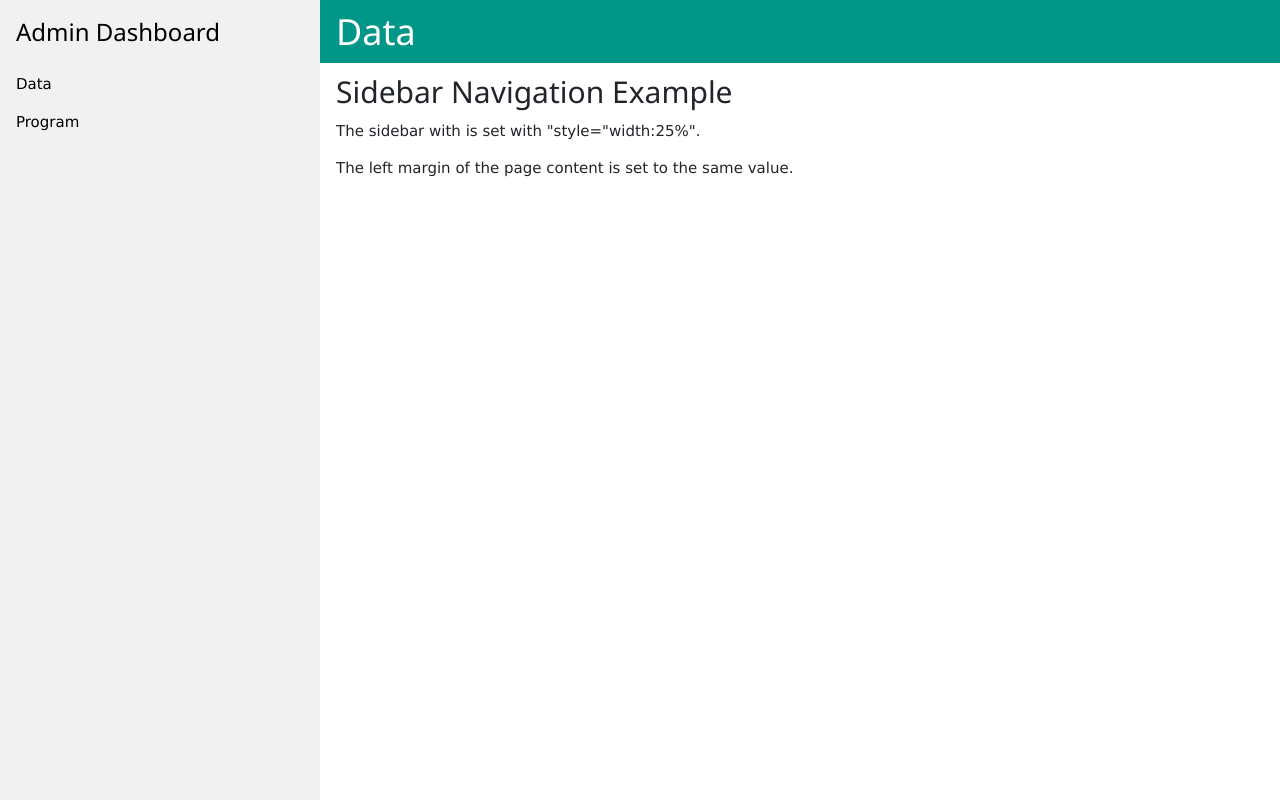
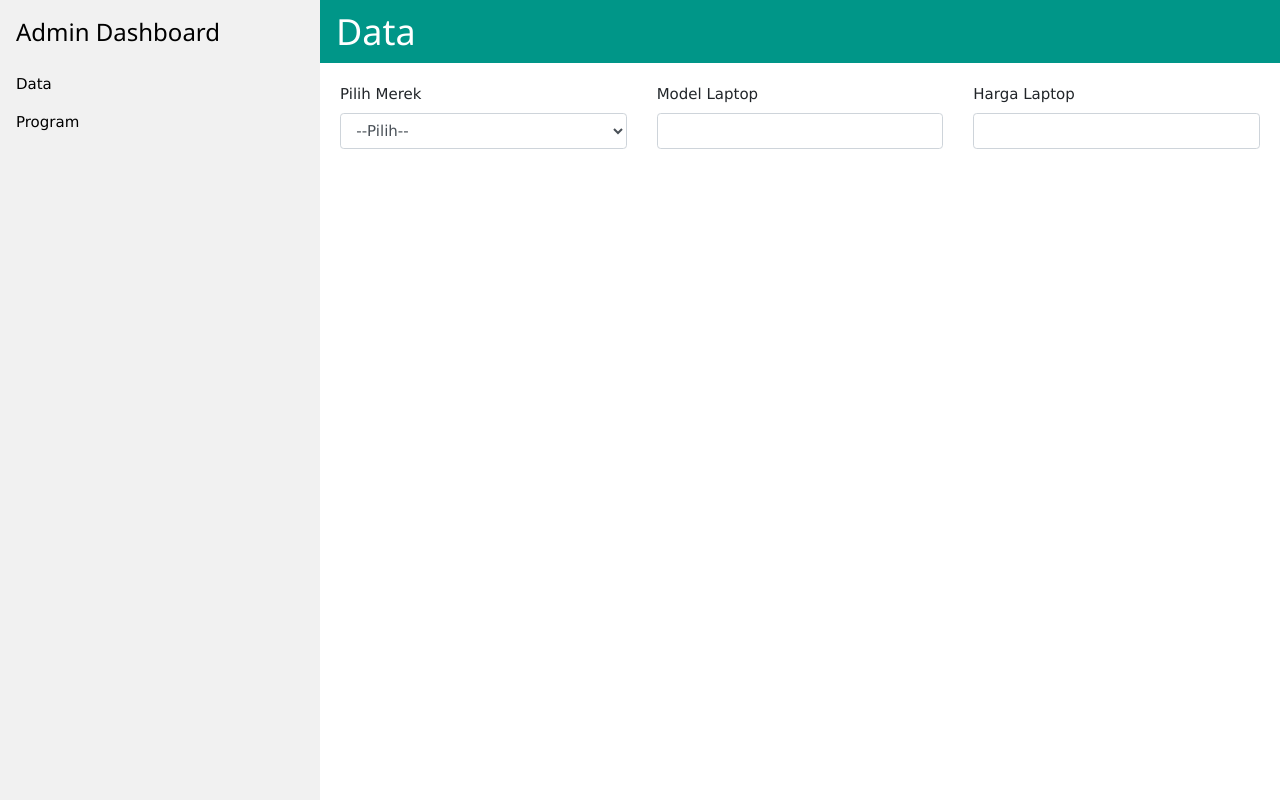
Before and after one commit to bayuirfan52/Fuzzy-Tahani-Laptop, a CodeIgniter app: page /database/index.php/admin/ in a window 1280 px wide. Run offline with CodeIgniter, Linux system fonts and the light colour scheme; some libraries are stand-ins or nearby versions.

Commit message:
Modified admin panel

```diff
--- a/application/views/admin/data.php
+++ b/application/views/admin/data.php
@@ -6,10 +6,29 @@
         <h1>Data</h1>
     </div>
 
-    <div class="w3-container">
-        <h2>Sidebar Navigation Example</h2>
-        <p>The sidebar with is set with "style="width:25%".</p>
-        <p>The left margin of the page content is set to the same value.</p>
+    <div class="container" style="padding:20px">
+        <div class="row">
+            <div class="col-sm-4">
+                <label for="merk">Pilih Merek</label>
+                <select class="form-control" style="width:100%" name="merk" id="merk">
+                    <option value="">--Pilih--</option>
+                    <option value="1">Asus</option>
+                    <option value="2">HP</option>
+                    <option value="4">Lenovo</option>
+                    <option value="5">Acer</option>
+                    <option value="6">Toshiba</option>
+                    <option value="7">MSI</option>
+                </select>
+            </div>
+            <div class="col-sm-4">
+                <label for="nama_laptop">Model Laptop</label>
+                <input class="form-control" type="text" name="nama_laptop" id="nama_laptop">
+            </div>
+            <div class="col-sm-4">
+                <label for="nama_laptop">Harga Laptop</label>
+                <input class="form-control" type="text" name="harga_laptop" id="harga_laptop">
+            </div>
+        </div>
     </div>
 
     </div>
--- a/application/views/main.php
+++ b/application/views/main.php
@@ -89,7 +89,10 @@
 				$('#main-list').html(a);
 			},
 			error : function(){
-				alert('Kosong');
+				var popup = "";
+				popup = "<div class='alert alert-danger'>" +
+  							"<strong>Danger!</strong> Indicates a dangerous or potentially negative action." +
+						"</div>";
 			}
 		})
 	}
```
